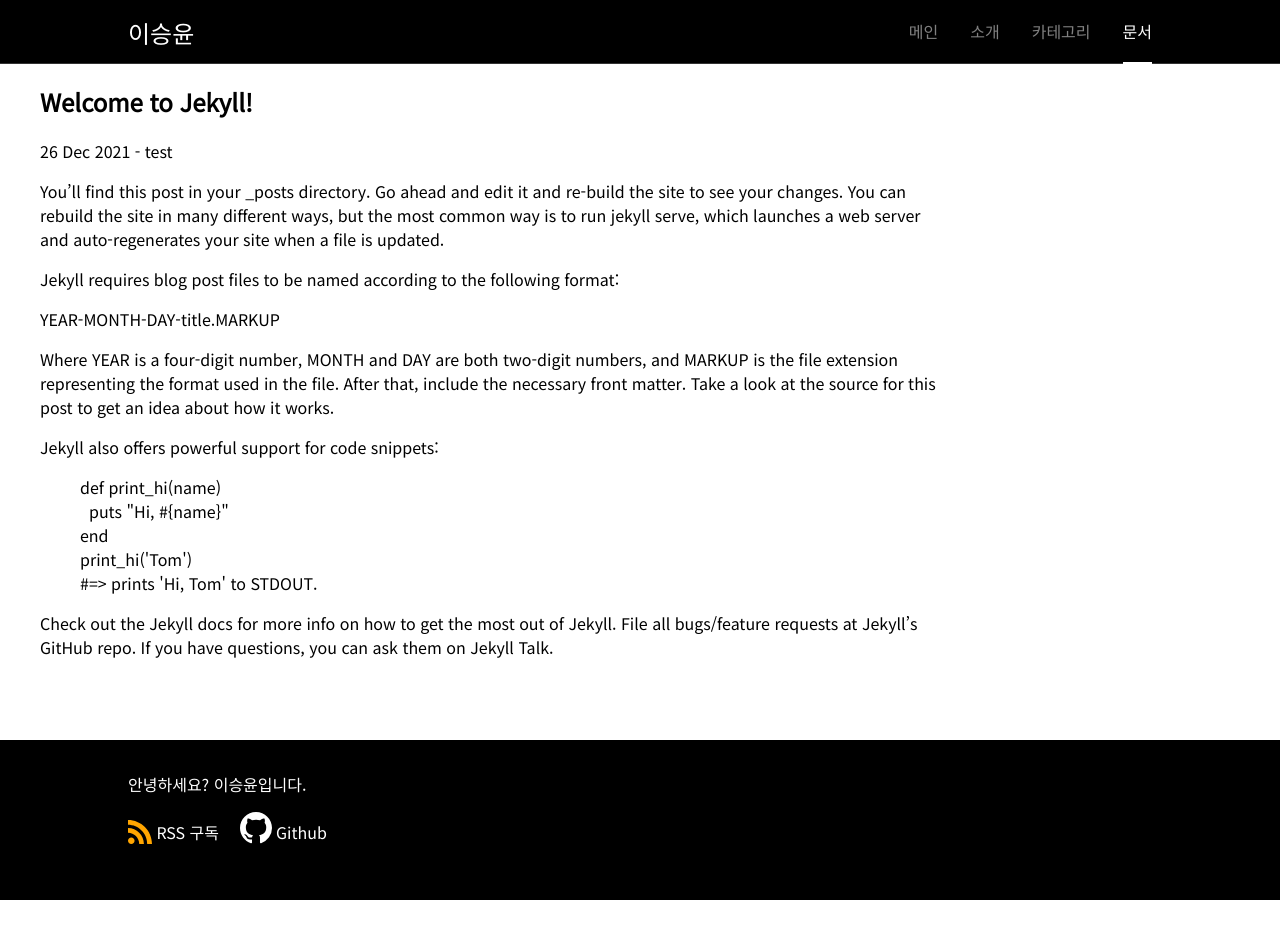
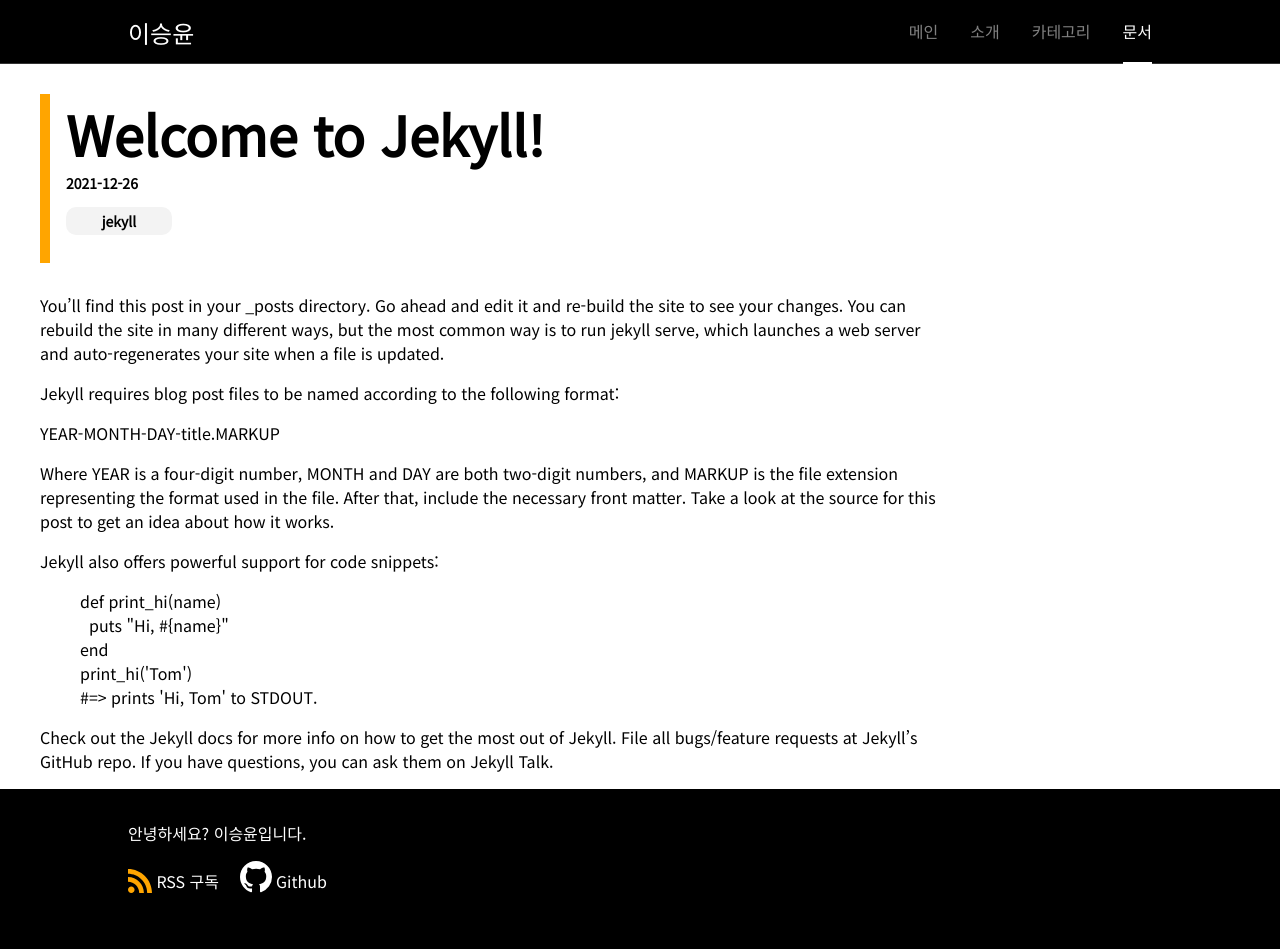
Before and after one commit to LeeSeungYun1020/LeeSeungYun1020.github.io, a Jekyll site: the page built from _posts/2021-12-26-welcome-to-jekyll.md, in a window 1280 px wide. Built offline with Jekyll 4.4.1, drawn with Linux system fonts in a browser that asks for light colours; before the commit the page ends 900 px from its top, so only the background shows below that.

Commit message:
Add post heading group

```diff
--- a/_layouts/post.html
+++ b/_layouts/post.html
@@ -4,18 +4,11 @@
 
 <div class="post-layout">
 <article class="post-article">
-    <h1>{{ page.title }}</h1>
-    <p>
-        {{ page.date | date_to_string }}
-        {{ page.author }}
-
-        {% assign category = site.categories | where: 'name', page.categories | first %}
-        {% if category %}
-        - <a href="{{ category.url }}">{{ category.name }}</a>
-        {% else %}
-        - {{ category.name }}
-        {% endif %}
-    </p>
+    <hgroup>
+        <h1>{{ page.title }}</h1>
+        <h2>{{ page.date | date:"%F" }}</h2>
+        <h3>{{ page.categories }}</h3>
+    </hgroup>
 
     {{ content }}
 </article>
--- a/_sass/main.scss
+++ b/_sass/main.scss
@@ -31,11 +31,6 @@
   height: 100%;
   position: relative;
   font-size: medium;
-  -webkit-text-size-adjust: 100%;
-  -webkit-font-feature-settings: "kern" 1;
-     -moz-font-feature-settings: "kern" 1;
-       -o-font-feature-settings: "kern" 1;
-          font-feature-settings: "kern" 1;
   font-kerning: normal;
   display: block;
 }
@@ -51,6 +46,11 @@
   position: relative;
   padding-bottom: var(--footer-height);
   box-sizing: border-box;
+}
+
+.main-content > div {
+  padding-left: 16px;
+  padding-right: 16px;
 }
 
 // header
@@ -201,11 +201,6 @@
     font-size: 24px;
   }
 
-  .main-content > div {
-    padding-left: 16px;
-    padding-right: 16px;
-  }
-
   .footer {
     padding: 16px;
   }
--- a/_sass/post.scss
+++ b/_sass/post.scss
@@ -26,6 +26,7 @@
     height: 100%;
     margin-left: 50px;
     display: block;
+    position: -webkit-sticky;
     position: sticky;
     top: 0;
 }
@@ -39,6 +40,38 @@
         display: none;
     }
 }
+
+hgroup {
+    text-align: left;
+    font-size: 36px;
+    padding-left: 16px;
+    border-left: 10px solid orange;
+    margin-block-start: 0.83em;
+    margin-block-end: 0.83em;
+    padding-bottom: 0.01em;
+}
+
+hgroup h1 {
+    margin: 0;
+}
+
+hgroup h2 {
+    margin: 0;
+    font-size: 14px;
+}
+
+hgroup h3 {
+    margin-top: 1em;
+    margin-bottom: 2em;
+    width: 7em;
+    font-size: 14px;
+    border-radius: 10px;
+    background: var(--toc-selected-backgroud-color);
+    padding: 4px;
+    text-align: center;
+}
+
+// Table of contents
 
 ul {
     list-style: none;
```
Also changed, not shown: other parts of _layouts/post.html (+9 -1 lines).
